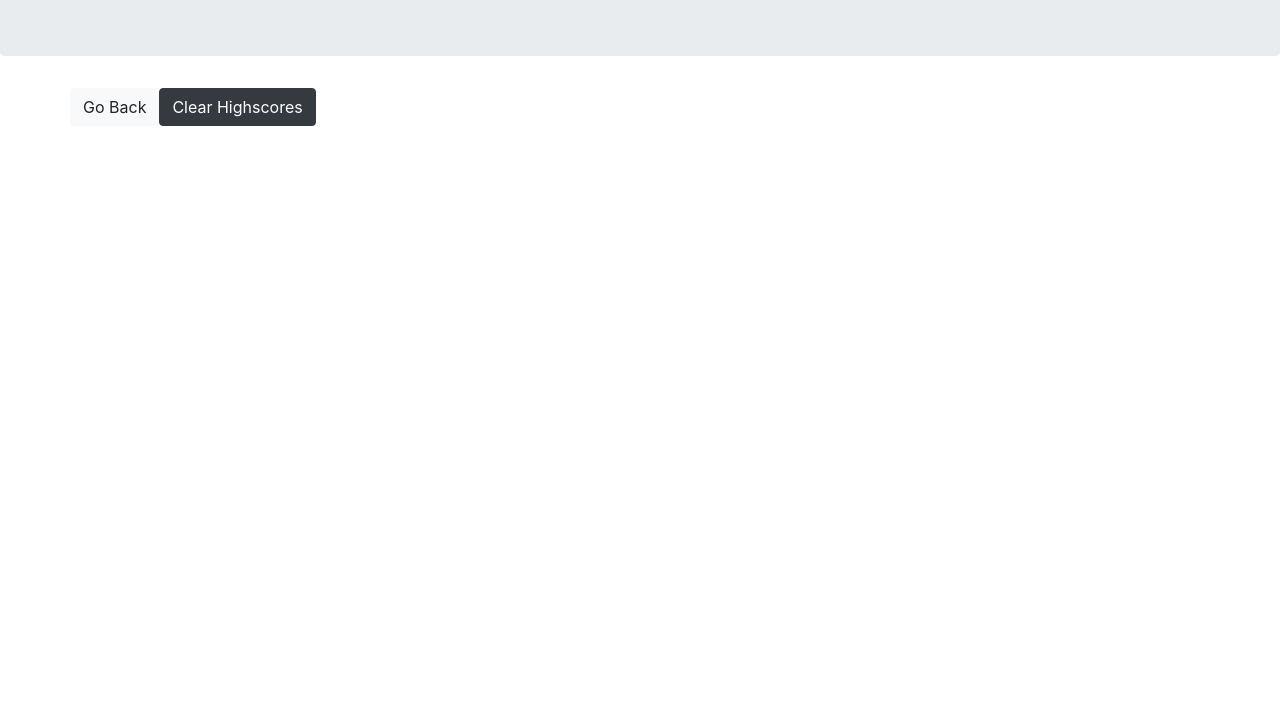
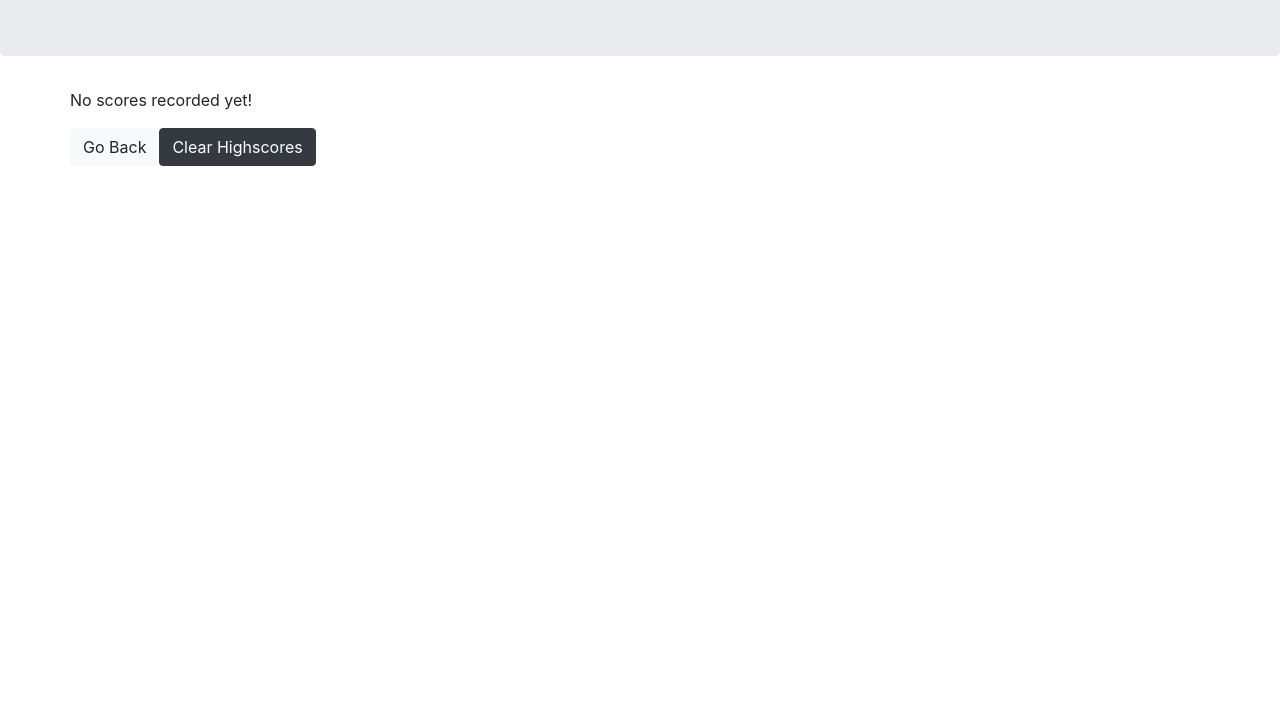
Before and after one commit to christinena-msr/crispy_quiz, a plain HTML site: page score.html in a window 1280 px wide. Shown: the part 96-800 px from the top of the page. Drawn offline with nearby package versions, Linux system fonts and the light colour scheme.

Commit message:
added no scores message for highscore page & cleaned up console logs in code

```diff
--- a/score.html
+++ b/score.html
@@ -25,8 +25,17 @@
     </div>
     <script>
         $(document).ready(function() {
-            // event.preventDefault();
+            if(JSON.parse(localStorage.getItem("score")) === null) {
+                let scoreList = [];
+                localStorage.setItem("score", JSON.stringify(scoreList));
+            }
+
             const highscore = JSON.parse(localStorage.getItem("score"));
+            if (highscore.length === 0) {
+                const emptyMsg = $("<p>");
+                emptyMsg.text("No scores recorded yet!");
+                $("#score-board").append(emptyMsg);
+            } else {
                 // code pulled from stack overflow
                 highscore.sort(function(a, b) {
                     return a.score - b.score;
@@ -39,6 +48,8 @@
                     user.text(`${i+1}. ${highscore[standing].name} - ${highscore[standing].score}`);
                     $("#score-board").append(user);
                 }
+            }
+
             // clear highscores
             $("#clear").on("click", function(event) {
                 event.preventDefault();
```
Also changed, not shown: index.html (+1 -4 lines), userScore.html (+0 -6 lines). Lines whose indentation alone changed are shown as unchanged.
